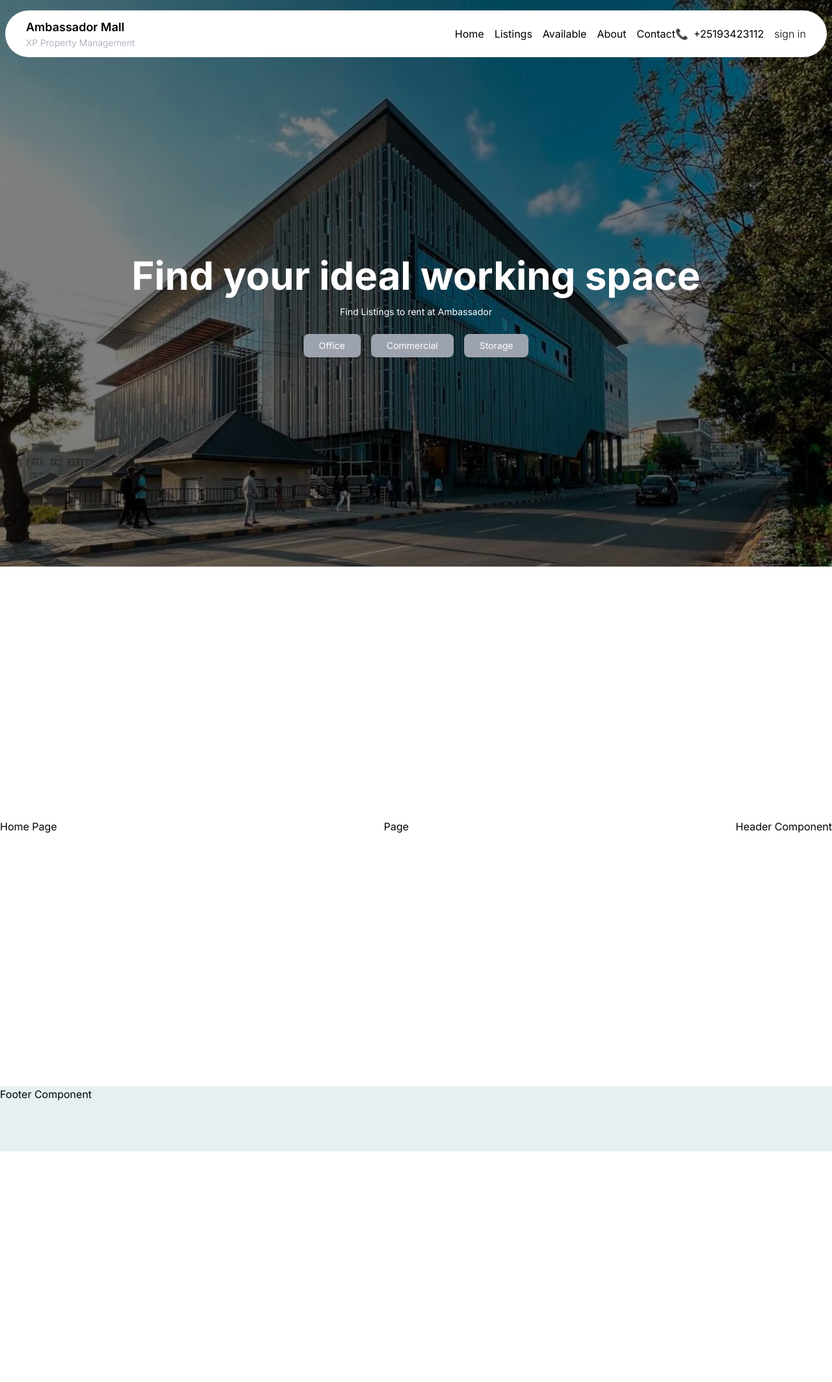
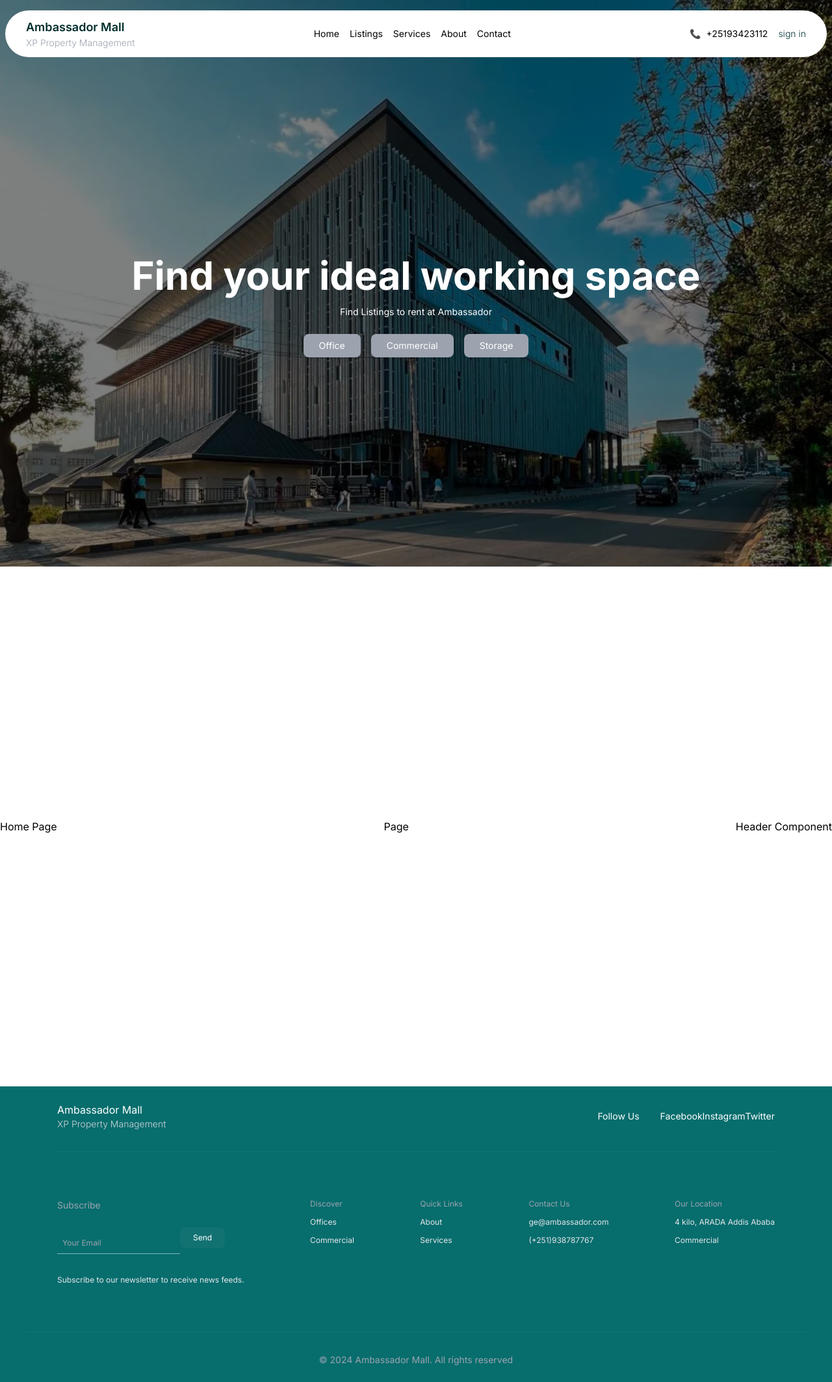
Before and after one commit to yetemegn-telaye/rent-management-website, a Next.js app: page / in a window 1280 px wide. Shown: the whole page at 65% size. Before the commit the page ends 1772 px from the top, so only its background shows below. Built offline with nearby package versions, Linux system fonts and the light colour scheme.

Commit message:
Create footer

```diff
--- a/src/app/components/Footer.tsx
+++ b/src/app/components/Footer.tsx
@@ -1,7 +1,65 @@
 export default function Footer() {
     return (
-        <div style={{backgroundColor: '#E6F0F0', height:'100px'}}>
-        <h1>Footer Component</h1>
+      <div className="bg-secondary text-white p-6 px-10">
+        <div className="px-12">
+            <div className="flex justify-between items-center">
+            <div className="flex flex-col items-start justify-center">
+            <h4>Ambassador Mall</h4>
+            <p className="font-light text-sm text-gray-300">XP Property Management</p>
+            </div>
+            <div className="flex justify-between gap-8 text-sm">
+                <p>Follow Us</p>
+                <ul className="flex justify-between">
+                    <li>Facebook</li>
+                    <li>Instagram</li>
+                    <li>Twitter</li>
+                </ul>
+            </div>
+            </div>
+            <hr className="h-px my-8 bg-white bg-opacity-5 border-0 "/>
         </div>
+        <div className="px-12 py-10 flex justify-between text-gray-200 text-xs">
+            <div className="flex flex-col justify-between gap-8">
+                <p className="text-gray-400 text-sm">Subscribe</p>
+                <div className="w-full">
+                    <input type="text" placeholder="Your Email" className="bg-transparent border-b p-2 border-white border-opacity-50 text-white"/>
+                    <button className="bg-gray-300 bg-opacity-5 relative bottom-2 text-white px-5 py-2 rounded-lg">Send</button>
+                </div>
+                <p>Subscribe to our newsletter to receive news feeds.</p>
+            </div>
+            <div className="flex flex-col gap-3">
+                <p className="text-gray-400">Discover</p>
+                <ul className="flex flex-col gap-3">
+                    <li>Offices</li>
+                    <li>Commercial</li>
+                </ul>
+            </div>
+            <div className="flex flex-col gap-3">
+                <p className="text-gray-400">Quick Links</p>
+                <ul className="flex flex-col gap-3">
+                    <li>About</li>
+                    <li>Services</li>
+                </ul>
+            </div>
+            <div className="flex flex-col gap-3">
+                <p className="text-gray-400">Contact Us</p>
+                <ul className="flex flex-col gap-3">
+                    <li>ge@ambassador.com</li>
+                    <li>(+251)938787767</li>
+                </ul>
+            </div>
+            <div className="flex flex-col gap-3">
+                <p className="text-gray-400">Our Location</p>
+                <ul className="flex flex-col gap-3">
+                    <li>4 kilo, ARADA Addis Ababa</li>
+                    <li>Commercial</li>
+                </ul>
+            </div>
+        </div>
+        <div className="">
+            <hr className="bg-white h-px my-8  bg-opacity-5 border-0 "/>
+            <p className="text-center text-gray-400 text-sm">© 2024 Ambassador Mall. All rights reserved</p>
+        </div>
+      </div>
     );
 }
--- a/src/app/components/Navbar.tsx
+++ b/src/app/components/Navbar.tsx
@@ -5,17 +5,12 @@ export default function Navbar() {
     const [isOpen, setIsOpen] = useState(false); // State to manage menu toggle
 
     return (
-        <div className="relative top-4 mx-2 p-3 px-8 flex justify-between items-center bg-white rounded-full">
+        <div className="relative top-4 mx-2 p-3 px-8 flex justify-between items-center bg-white rounded-full text-dark">
             <div className="font-semibold text-lg">
                 <h1>Ambassador Mall</h1>
                 <p className="text-gray-400 font-light text-sm">XP Property Management</p>
             </div>
-            <button onClick={() => setIsOpen(!isOpen)} className="lg:hidden">
-                <svg className="w-6 h-6" fill="none" stroke="currentColor" viewBox="0 0 24 24" xmlns="http://www.w3.org/2000/svg">
-                    <path strokeLinecap="round" strokeLinejoin="round" strokeWidth={2} d="M4 6h16M4 12h16m-7 6h7" />
-                </svg>
-            </button>
-            <div className={`${isOpen ? 'flex' : 'hidden'} flex-col lg:flex lg:flex-row lg:w-3/5 lg:justify-between lg:items-center absolute lg:relative top-full lg:top-0 right-0 lg:right-auto bg-white lg:bg-transparent z-20 w-full lg:w-auto`}>
+            <div className={`${isOpen ? 'flex' : 'hidden'} flex-col text-sm lg:flex lg:items-center lg:justify-center absolute lg:relative top-full lg:top-0 right-0 lg:right-auto bg-white lg:bg-transparent z-20 w-full lg:w-auto`}>
                 <ul className="flex flex-col lg:flex-row lg:items-center gap-4 p-4 lg:p-0">
                     <li className="text-black hover:text-blue-200 cursor-pointer">
                         <Link href="/">Home</Link>
@@ -24,7 +19,7 @@ export default function Navbar() {
                         <Link href="/listings">Listings</Link>
                     </li>
                     <li className="text-black hover:text-blue-200 cursor-pointer">
-                        <Link href="/available">Available</Link>
+                        <Link href="/available">Services</Link>
                     </li>
                     <li className="text-black hover:text-blue-200 cursor-pointer">
                         <Link href="/about">About</Link>
@@ -33,13 +28,18 @@ export default function Navbar() {
                         <Link href="/contact">Contact</Link>
                     </li>
                 </ul>
-                <div className="flex flex-col lg:flex-row gap-4 p-4 lg:p-0">
-                    <p className="text-black">
-                        <span className="mr-2">📞</span>+25193423112
-                    </p>
-                    <p className="font-light">sign in</p>
-                </div>
             </div>
+            <div className="flex flex-col lg:flex-row gap-4 p-4 lg:p-0 text-sm">
+                <p className="text-black">
+                    <span className="mr-2">📞</span>+25193423112
+                </p>
+                <p className="font-light">sign in</p>
+            </div>
+            <button onClick={() => setIsOpen(!isOpen)} className="lg:hidden">
+                <svg className="w-6 h-6" fill="none" stroke="currentColor" viewBox="0 0 24 24" xmlns="http://www.w3.org/2000/svg">
+                    <path strokeLinecap="round" strokeLinejoin="round" strokeWidth={2} d="M4 6h16M4 12h16m-7 6h7" />
+                </svg>
+            </button>
         </div>
     );
 }
```
